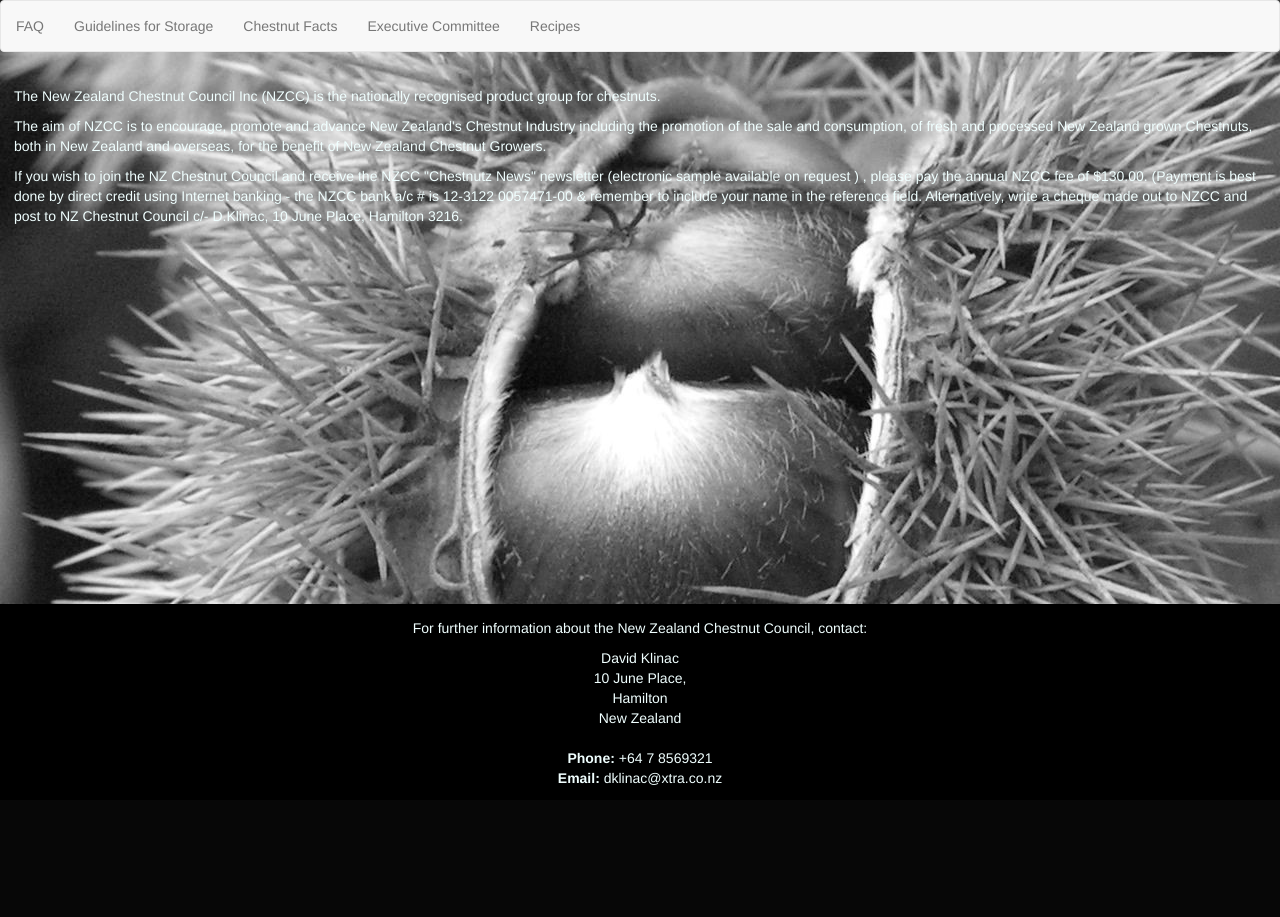
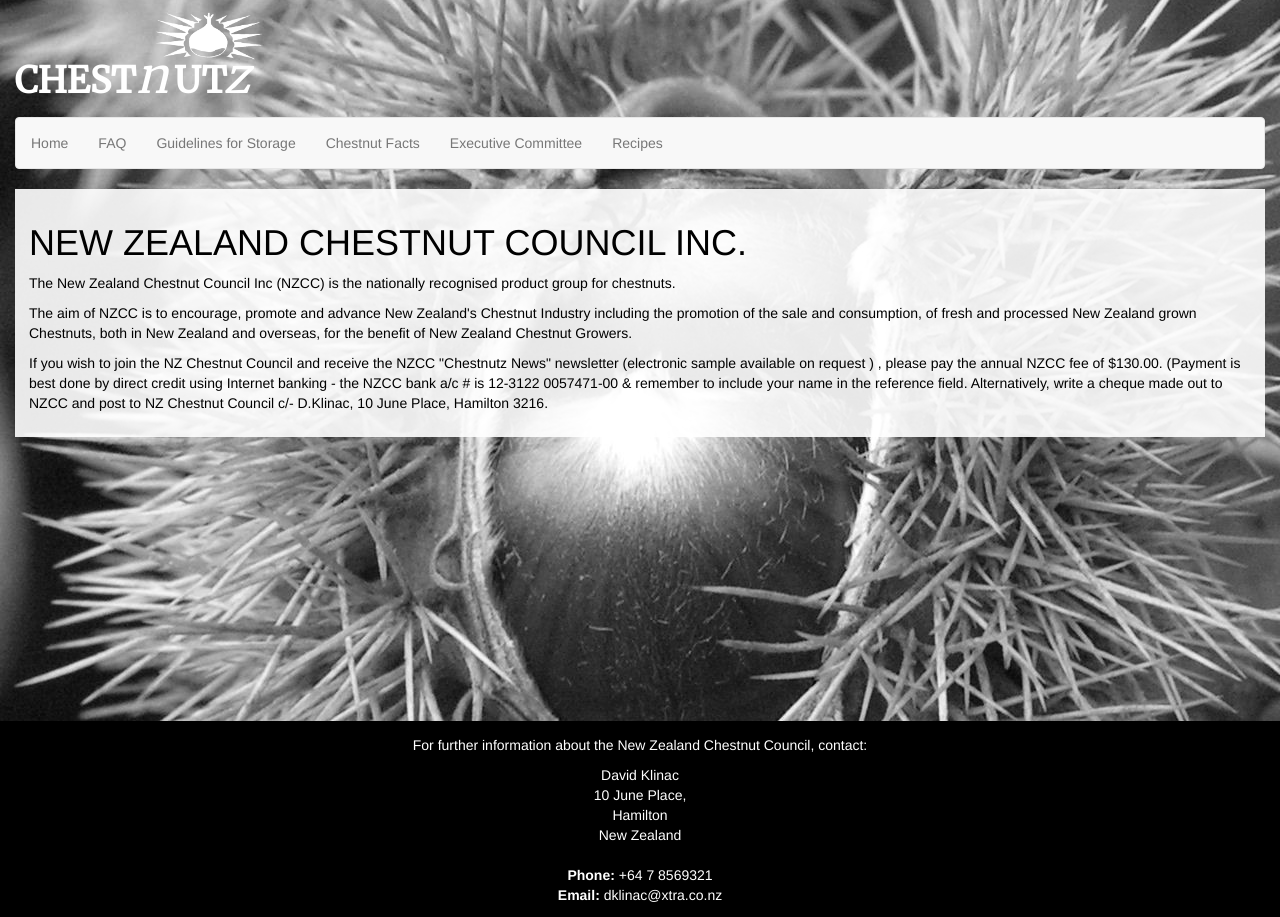
Before and after one commit to the-r3dshirt/nz-chestnut-council, a Python web app: template templates/index.html in a window 1280 px wide. Before the commit the page ends 785 px from the top, so only its background shows below. Run offline with Jinja, Linux system fonts and the light colour scheme; the template is opened without the code that fills it, so the values that code supplies are empty; style sheets or scripts are compiled from the project's sources.

Commit message:
WIP: Logos, styles, colours etc...

```diff
--- a/static/css/common.css
+++ b/static/css/common.css
@@ -6,17 +6,35 @@ html {
     background-repeat: no-repeat;
     background-attachment: fixed;
     background-position: center;
-    color: #F0FFFF;
+    color: #000000;
     height: 100%;
-    margin: 0; }
+    margin: 0;
+    width: 100%; }
     html body div.wrapper {
       margin-bottom: -14em;
       min-height: 100%; }
       html body div.wrapper div.content {
+        background-color: rgba(255, 255, 255, 0.9);
         padding: 1em; }
+    html body header h1.logo {
+      color: #FFFFFF;
+      font-family: 'Merriweather', serif;
+      font-weight: bold;
+      margin: 0em 0.4em 0.4em 0.4em; }
+      html body header h1.logo em {
+        font-size: 1.35em;
+        font-weight: normal; }
+        html body header h1.logo em.n {
+          margin-right: 0.12em; }
+        html body header h1.logo em.z {
+          margin-left: -0.07em; }
+    html body header img.logo {
+      position: relative;
+      left: 11em;
+      top: 0.8em; }
     html body footer {
       background: #000000;
-      color: #F0FFFF;
+      color: #FFFFFF;
       height: 14em;
       padding: 1em; }
       html body footer div.footer-content {
--- a/static/scss/colors.scss
+++ b/static/scss/colors.scss
@@ -1,3 +1,3 @@
 
 $black: #000000;
-$white: #F0FFFF;
+$white: #FFFFFF;
--- a/static/scss/common.scss
+++ b/static/scss/common.scss
@@ -6,21 +6,50 @@ html {
     margin: 0;
 
     body {
-
         background-image: url('../images/chestnut.bur.bw.jpg');
         background-repeat: no-repeat;
         background-attachment: fixed;
         background-position: center;
-        color: $white;
+        color: $black;
         height: 100%;
         margin: 0;
+        width: 100%;
 
         div.wrapper {
             margin-bottom: -14em;
             min-height: 100%;
 
             div.content {
+                background-color: rgba(255, 255, 255, 0.9);
                 padding: 1em;
+            }
+        }
+
+        header {
+            h1.logo {
+                color: $white;
+                font-family: 'Merriweather', serif;
+                font-weight: bold;
+                margin: 0em 0.4em 0.4em 0.4em;
+
+                em {
+                    font-size: 1.35em;
+                    font-weight: normal;
+
+                    &.n {
+                        margin-right: 0.12em;
+                    }
+
+                    &.z {
+                        margin-left: -0.07em;
+                    }
+                }
+            }
+
+            img.logo {
+                position: relative;
+                left: 11em;
+                top: 0.8em;
             }
         }
 
--- a/templates/base.html
+++ b/templates/base.html
@@ -20,6 +20,7 @@
                 new zealand" />
         <meta name="author" content="Sam Knowles">
 
+        <link type="text/css" rel="stylesheet" href="https://fonts.googleapis.com/css?family=Merriweather" />
         <link type="text/css" rel="stylesheet" href="/static/bootstrap-3.3.7-dist/css/bootstrap.min.css" />
         <!--<link type="text/css" rel="stylesheet" href="/static/bootstrap-3.3.7-dist/css/bootstrap-theme.min.css" />-->
         <link type="text/css" rel="stylesheet" href="/static/css/common.css" />
@@ -35,12 +36,27 @@
     </head>
 
     <body>
+        <header>
+            <img class="logo" src="/static/images/logo.white.png" width="110px" alt="NZCC" />
+            <h1 class="logo">
+                <strong>
+                    CHEST<em class="n">n</em>UT<em class="z">z</em>
+                </strong>
+            </h1>
+        </header>
+
         <div class="wrapper">
+            <div class="container-fluid">
+                <div class="col-md-12">
+                    <div class="row">
                         <div class="navigation">
                             {% block navigation %}
                                 {% include "templates/navigation.html" %}
                             {% endblock %}
                         </div> <!-- /navigation -->
+                    </div> <!-- col -->
+                </div> <!-- /row -->
+
                 <div class="row">
                     <div class="col-md-12">
                         <div class="content">
@@ -48,6 +64,7 @@
                         </div>
                     </div> <!-- /col -->
                 </div> <!-- /row -->
+            </div> <!-- /container-fluid -->
         </div>
 
         <footer>
--- a/templates/index.html
+++ b/templates/index.html
@@ -10,6 +10,7 @@
 {% block content %}
     <div class="row">
         <div class="col-md-12">
+            <h1>NEW ZEALAND CHESTNUT COUNCIL INC.</h1>
             <p>
             The New Zealand Chestnut Council Inc (NZCC) is the nationally recognised
             product group for chestnuts.
--- a/templates/navigation.html
+++ b/templates/navigation.html
@@ -1,7 +1,10 @@
 <nav class="navbar navbar-default">
     <ul class="nav navbar-nav">
         <li>
-            <a href="">FAQ</a>
+            <a href="/">Home</a>
+        </li>
+        <li>
+            <a href="/faq/">FAQ</a>
         </li>
         <li>
             <a href="">Guidelines for Storage</a>
```
Also changed, not shown: main.py (+9 -3 lines), templates/faq.html (added, +16 -0 lines), README.md (added), static/images/logo.black.png (added), static/images/logo.white.png (added). Lines whose indentation alone changed are shown as unchanged.
